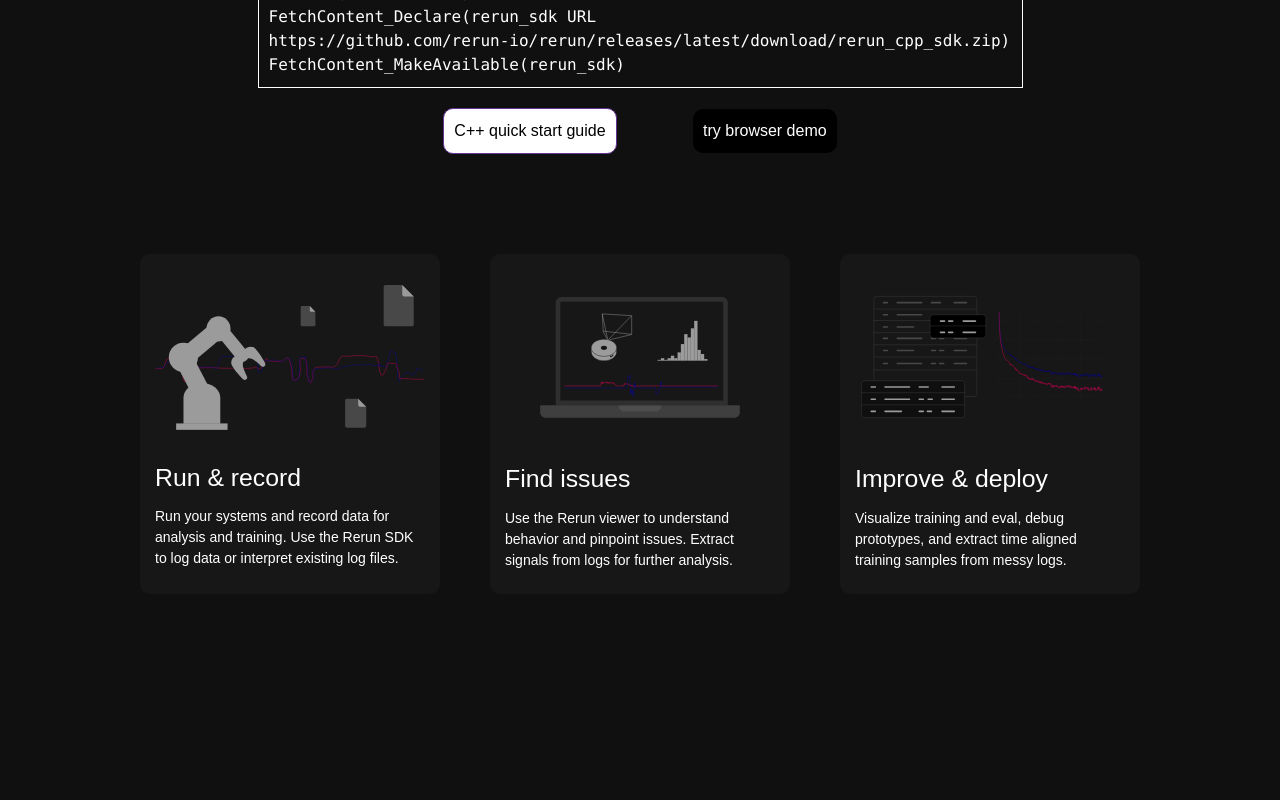
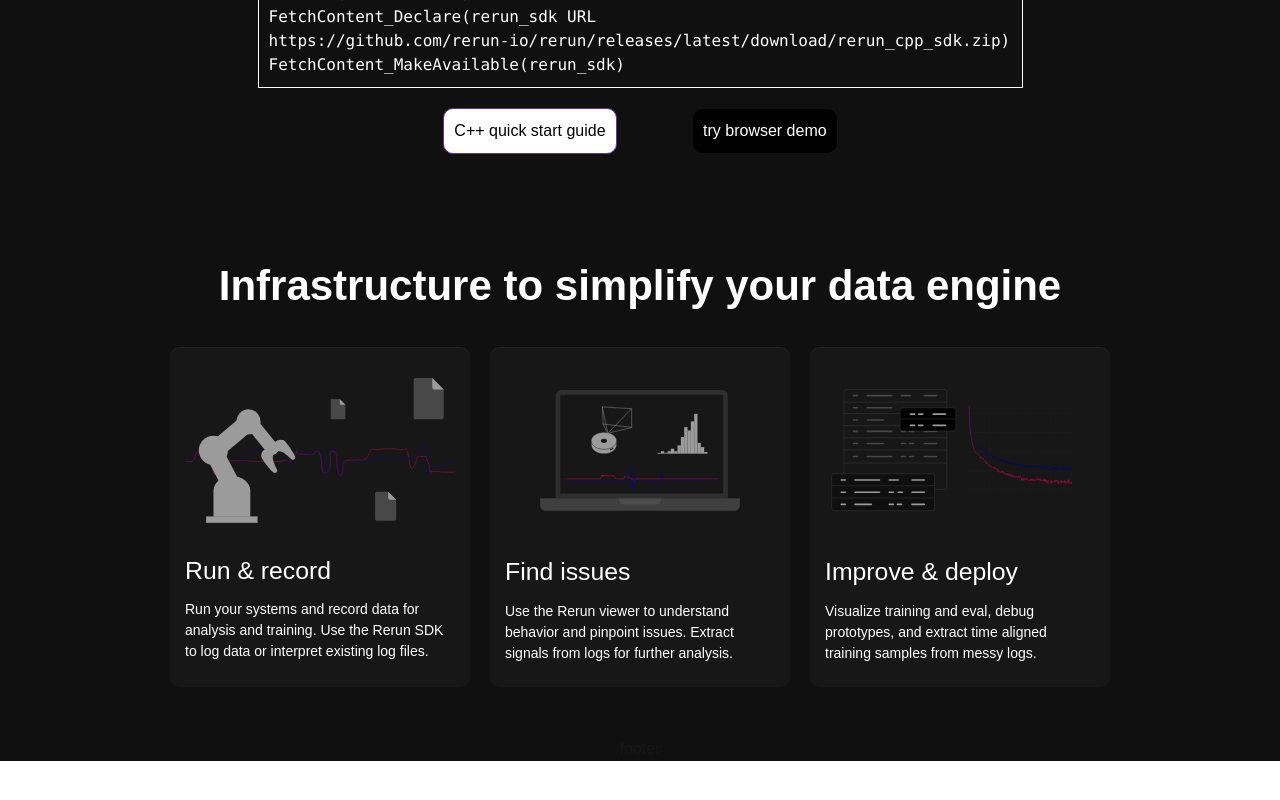
Before and after one commit to EnzoKevin/Rerun, a Next.js app: page / in a window 1280 px wide. Shown: the part 898-1698 px from the top of the page. After the commit the page ends 1659 px from the top, so only its background shows below. Built offline with nearby package versions, Linux system fonts and the light colour scheme.

Commit message:
Card Correction && double First-Steps

```diff
--- a/src/components/layout/Card/styles.ts
+++ b/src/components/layout/Card/styles.ts
@@ -6,7 +6,7 @@ export const Container = styled.div`
   border-radius: 10px;
 
   background-color: #171717;
-  margin-bottom: 500px;
+  box-shadow: inset 0 1px #ffffff0d;
 `;
 
 export const Content = styled.div`
--- a/src/modules/Screens/Home/Cards/index.tsx
+++ b/src/modules/Screens/Home/Cards/index.tsx
@@ -8,6 +8,8 @@ import CardImage3 from "@/components/images/Card3.svg";
 export default function Cards() {
   return (
     <S.Container>
+      <S.Title>Infrastructure to simplify your data engine</S.Title>
+      <S.CardContainer>
         <Card
           Img={CardImage}
           title="Run & record"
@@ -23,6 +25,7 @@ export default function Cards() {
           title="Improve & deploy"
           text="Visualize training and eval, debug prototypes, and extract time aligned training samples from messy logs."
         />
+      </S.CardContainer>
     </S.Container>
   );
 }
--- a/src/modules/Screens/Home/Cards/styles.ts
+++ b/src/modules/Screens/Home/Cards/styles.ts
@@ -4,7 +4,23 @@ export const Container = styled.div`
   width: 100%;
 
   display: flex;
+  flex-direction: column;
   justify-content: center;
   align-items: center;
-  gap: 50px;
+  gap: 30px;
 `;
+
+export const Title = styled.h1`
+  color: white;
+  font-size: 42px;
+  font-weight: 700;
+`;
+
+export const CardContainer = styled.div`
+  width: 100%;
+
+  display: flex;
+  justify-content: center;
+  align-items: center;
+  gap: 20px;
+`;
--- /dev/null
+++ b/src/modules/Screens/Home/HowItWorks/styles.ts
@@ -0,0 +1 @@
+import styled from "styled-components";
```
Also changed, not shown: src/components/layout/double/index.tsx (added, +18 -0 lines), src/components/layout/double/styles.ts (added, +30 -0 lines), src/modules/Screens/Home/HowItWorks/index.tsx (added, +11 -0 lines). Lines whose indentation alone changed are shown as unchanged.
